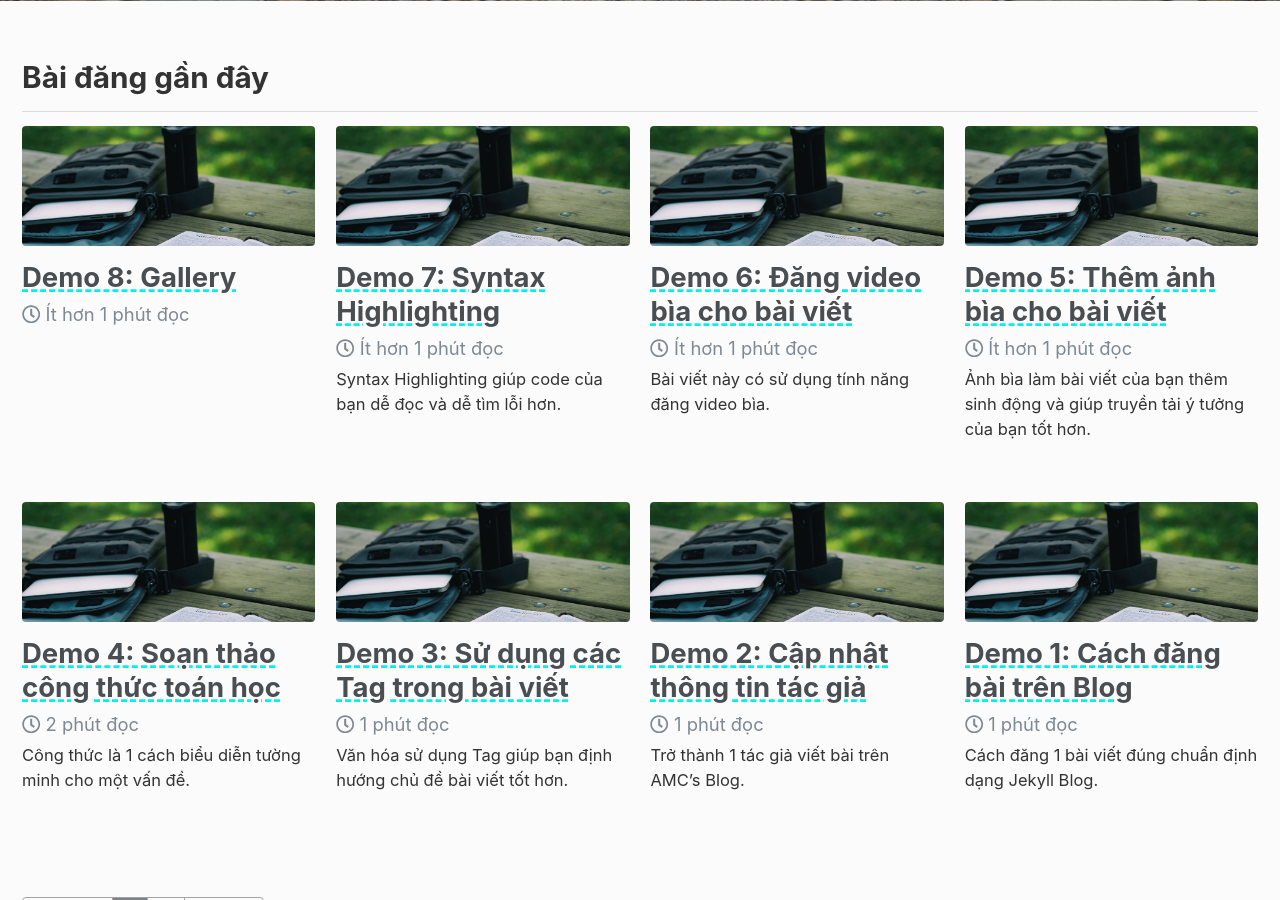
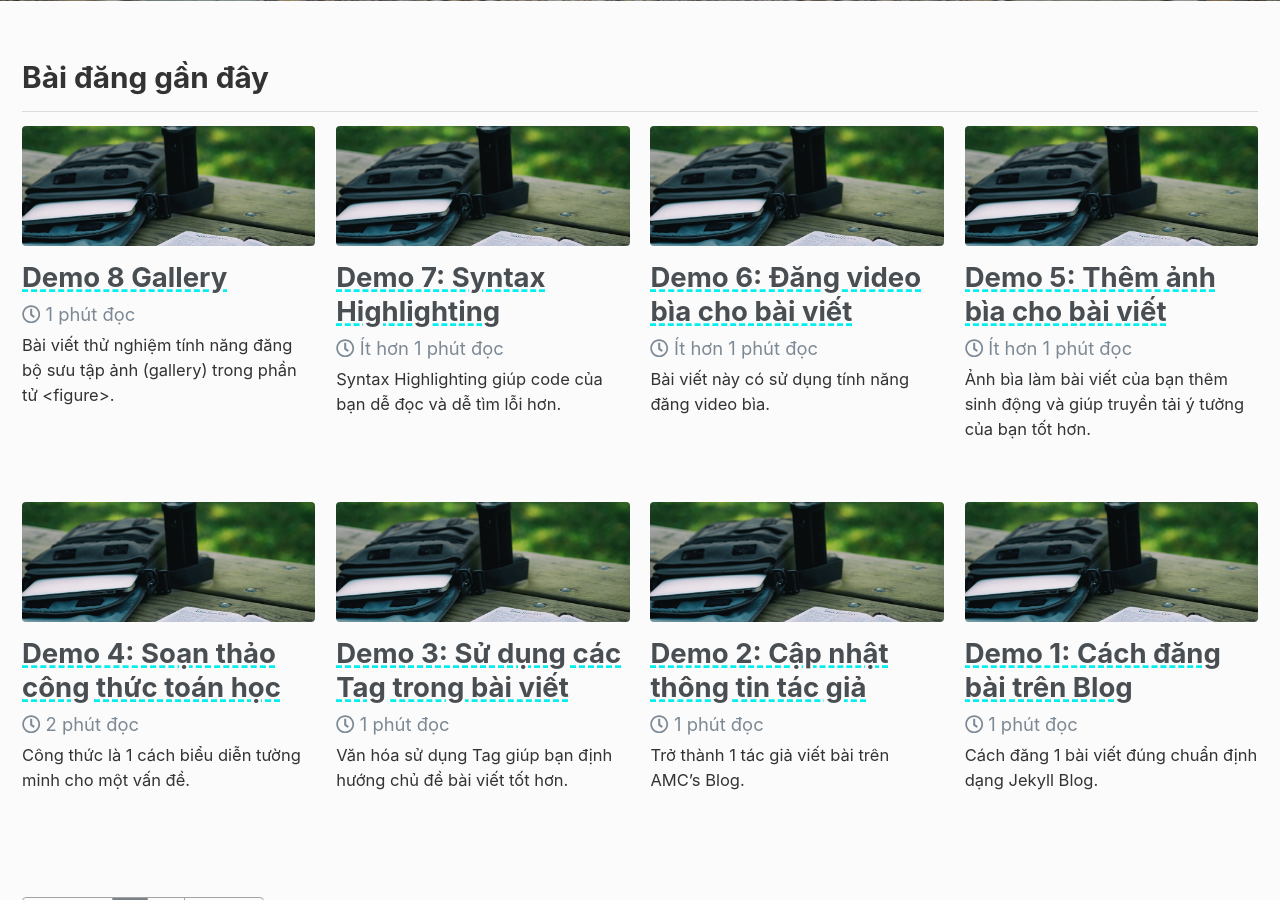
Before and after one commit to amcblog/testvon.github.io, a Jekyll site: the page built from index.html, in a window 1280 px wide and 900 px high, scrolled down 472 px. Built offline with Jekyll 4.4.1, drawn with Linux system fonts in a browser that asks for light colours; nearby versions of some CDN libraries; the list of posts is cut into pages by our own code; some of the changed lines change nothing that is shown.

Commit message:
Update 2018-02-18-demo-8-gallery.md

````diff
--- a/_posts/demo/2018-02-18-demo-8-gallery.md
+++ b/_posts/demo/2018-02-18-demo-8-gallery.md
@@ -1,12 +1,17 @@
----
-layout: single
-title: "Demo 8: Gallery"
-excerpt: ""
-permalink: /categories/demo/demo-8
-categories: demo
-tags:
-  - gallery
-  - demo
+Bài viết thử nghiệm tính năng đăng bộ sưu tập ảnh (gallery) trong phần tử `<figure>`.
+
+Để đăng bộ sưu tập định dạng pop-up, ta thêm đoạn mã sau vào đoạn mã YAML cấu hình ở phần đầu bài viết:
+
+```yaml
+gallery:
+  - url:         # URL của ảnh
+    image_path:  # đường dẫn ảnh
+    alt: ""      # Text thay thế nếu không load được ảnh
+    title: ""    # Phụ đề ảnh
+```
+Trên đây ta đã thêm vào 1 ảnh cho bộ sưu tập, vì bộ sưu tập bao gồm nhiều ảnh nên có thể thêm các ảnh khác vào theo cách tương tự. Dưới đây là 1 ví dụ:
+
+```yaml
 gallery:
   - url: /images/demo-8/gallery-1.jpeg
     image_path: /images/demo-8/gallery-1.jpeg
@@ -20,31 +25,41 @@
     image_path: /images/demo-8/gallery-3.jpeg
     alt: "Ảnh 3"
     title: "Ảnh 3"
-  - url: /images/demo-8/gallery-4.jpeg
-    image_path: /images/demo-8/gallery-4.jpeg
-    alt: "Ảnh 4"
-    title: "Ảnh 4"
-  - url: /images/demo-8/gallery-5.jpeg
-    image_path: /images/demo-8/gallery-5.jpeg
-    alt: "Ảnh 5"
-    title: "Ảnh 5"
-  - url: /images/demo-8/gallery-6.jpeg
-    image_path: /images/demo-8/gallery-6.jpeg
-    alt: "Ảnh 6"
-    title: "Ảnh 6"
+```
+
+Bạn cũng có thể thêm `caption` cho bộ sưu tập:
+
+```liquid
+{% raw %}{% include gallery caption="Caption có hỗ trợ **Markdown**." %}{% endraw %}
+```
+
+{% include gallery caption="Caption có hỗ trợ **Markdown**."" %}
+
+Đây là một đoạn văn bản sau khi đăng xong bộ sưu tập để kiểm tra căn lề.
+
+Đây là bộ sưu tập thứ 2, với định dạng ảnh đính kèm link ngoài
+
+```yaml
 gallery2:
-  - url: https://flic.kr/p/8a6Ven
-    image_path: https://farm2.staticflickr.com/1272/4697500467_8294dac099_q.jpg
-    alt: "Black and grays with a hint of green"
-  - url: https://flic.kr/p/8a738X
-    image_path: https://farm5.staticflickr.com/4029/4697523701_249e93ba23_q.jpg
-    alt: "Made for open text placement"
-  - url: https://flic.kr/p/8a6VXP
-    image_path: https://farm5.staticflickr.com/4046/4697502929_72c612c636_q.jpg
-    alt: "Fog in the trees"
-gallery3:
-  - image_path: /images/demo-8/gallery-3.jpeg
-    alt: "Ảnh 1"
-  - image_path: /images/demo-8/gallery-6.jpeg
-    alt: "Ảnh 2"
----
+  - url: https://unsplash.com/photos/6eCBRY8x3WM
+    image_path: https://images.unsplash.com/photo-1496776574435-bf184935f729?ixlib=rb-0.3.5&ixid=eyJhcHBfaWQiOjEyMDd9&s=d2735b09c03133aac6006a57388d7aa8&auto=format&fit=crop&w=750&q=80
+    alt: "Leafs and light."
+  - url: https://unsplash.com/photos/iHcKoB32NRI
+    image_path: https://images.unsplash.com/photo-1501720073446-cb5ad67b48c4?ixlib=rb-0.3.5&ixid=eyJhcHBfaWQiOjEyMDd9&s=b08d3cd9a19296b1d07597c70beb6ba4&auto=format&fit=crop&w=750&q=80
+    alt: "Coconut and sky."
+  - url: https://unsplash.com/photos/t8ts5bNQyWo
+    image_path: https://images.unsplash.com/photo-1494008127121-feed7bf4f03c?ixlib=rb-0.3.5&ixid=eyJhcHBfaWQiOjEyMDd9&s=67363b1526d00da2c7f76133918a3a3a&auto=format&fit=crop&w=750&q=80
+    alt: "Cherry blossom"
+```
+
+Sau khi cấu hình xong phần mã YAML, ta đăng bộ sưu tập, sử dụng thêm `id` để tham chiếu:
+
+```liquid
+{% raw %}{% include gallery id="gallery2" caption="Bộ sưu tập 2 với ảnh đính kèm link ngoài." %}{% endraw %}
+```
+
+{% include gallery id="gallery2" caption="Bộ sưu tập 2 với ảnh đính kèm link ngoài." %}
+
+Bộ sưu tập cuối (không pop-up) với ảnh phủ toàn bộ phần nội dung bằng cách thêm `class="full"`:
+
+{% include gallery id="gallery3" class="full" caption="Thêm `class="full"`" %}
````
